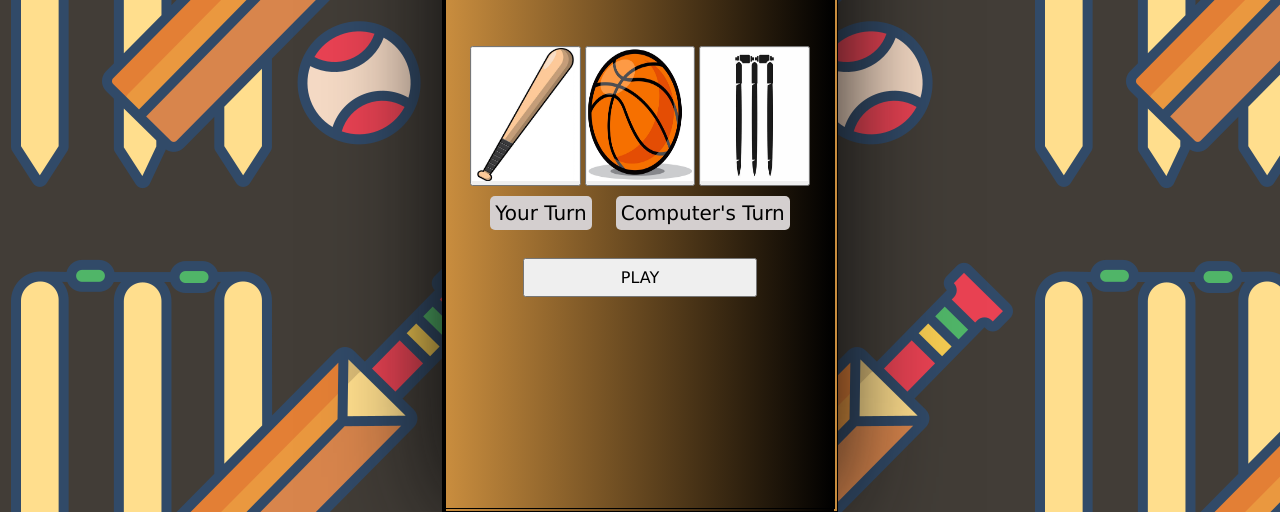
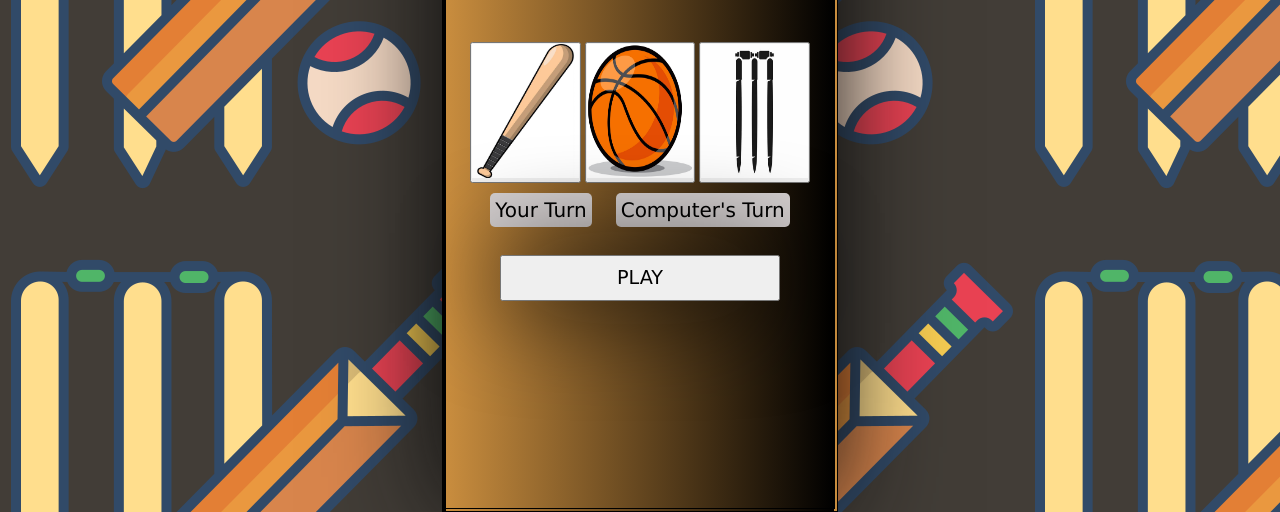
Before and after one commit to RaJJooo/Bat-Ball-Wicket-Game, a plain HTML site: page index.html in a window 1280 px wide. Shown: the part 288-800 px from the top of the page. Drawn offline with Linux system fonts and the light colour scheme.

Commit message:
added boxshadow in playbtn

```diff
--- a/style.css
+++ b/style.css
@@ -65,10 +65,15 @@
 }
 .playButton{
   padding: 0.5em 6em 0.5em 6em;
-  font-size: 100%;
+  font-size: 120%;
   font-family: 'Lucida Sans', 'Lucida Sans Regular', 'Lucida Grande', 'Lucida Sans Unicode', Geneva, Verdana, sans-serif;
+  box-shadow: 0px 0px 100px rgb(4, 4, 4);
+  /* background: linear-gradient(90deg, black, rgb(201, 141, 62)); */
+  /* color: white; */
+  /* font-weight: 500; */
 
 }
 .playButton:hover{
   background-color: rgb(81, 239, 19);
+
 }
```
